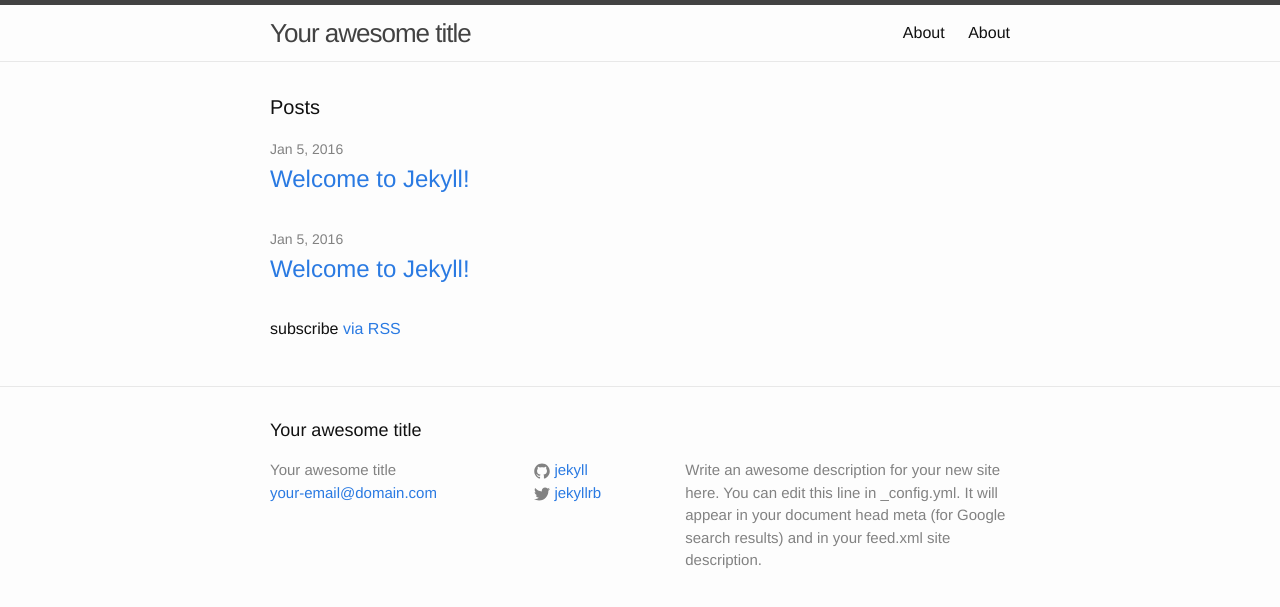
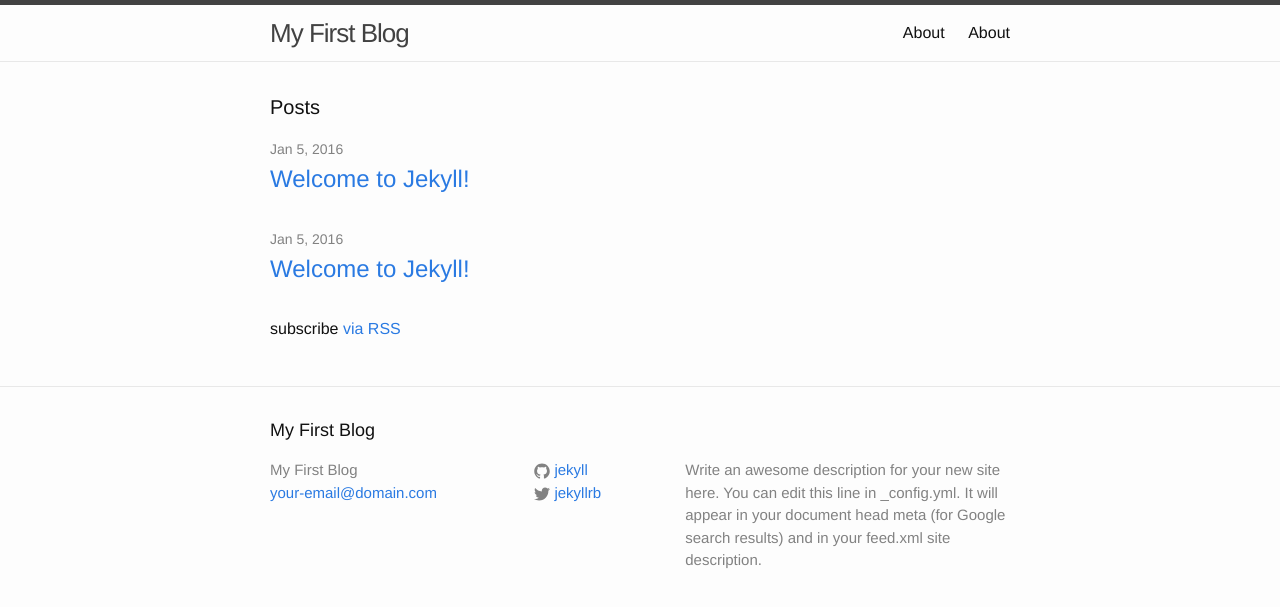
Before and after one commit to bkate/bkate.github.io, a Jekyll site: the page built from index.html, in a window 1280 px wide. Shown: the top 607 px of the page. Built offline with Jekyll 4.4.1, drawn with Linux system fonts in a browser that asks for light colours.

Commit message:
@bkate changing blog title #playingArround

```diff
--- a/_config.yml
+++ b/_config.yml
@@ -6,7 +6,7 @@
 # 'jekyll serve'. If you change this file, please restart the server process.
 
 # Site settings
-title: Your awesome title
+title: My First Blog
 email: your-email@domain.com
 description: > # this means to ignore newlines until "baseurl:"
   Write an awesome description for your new site here. You can edit this
```
